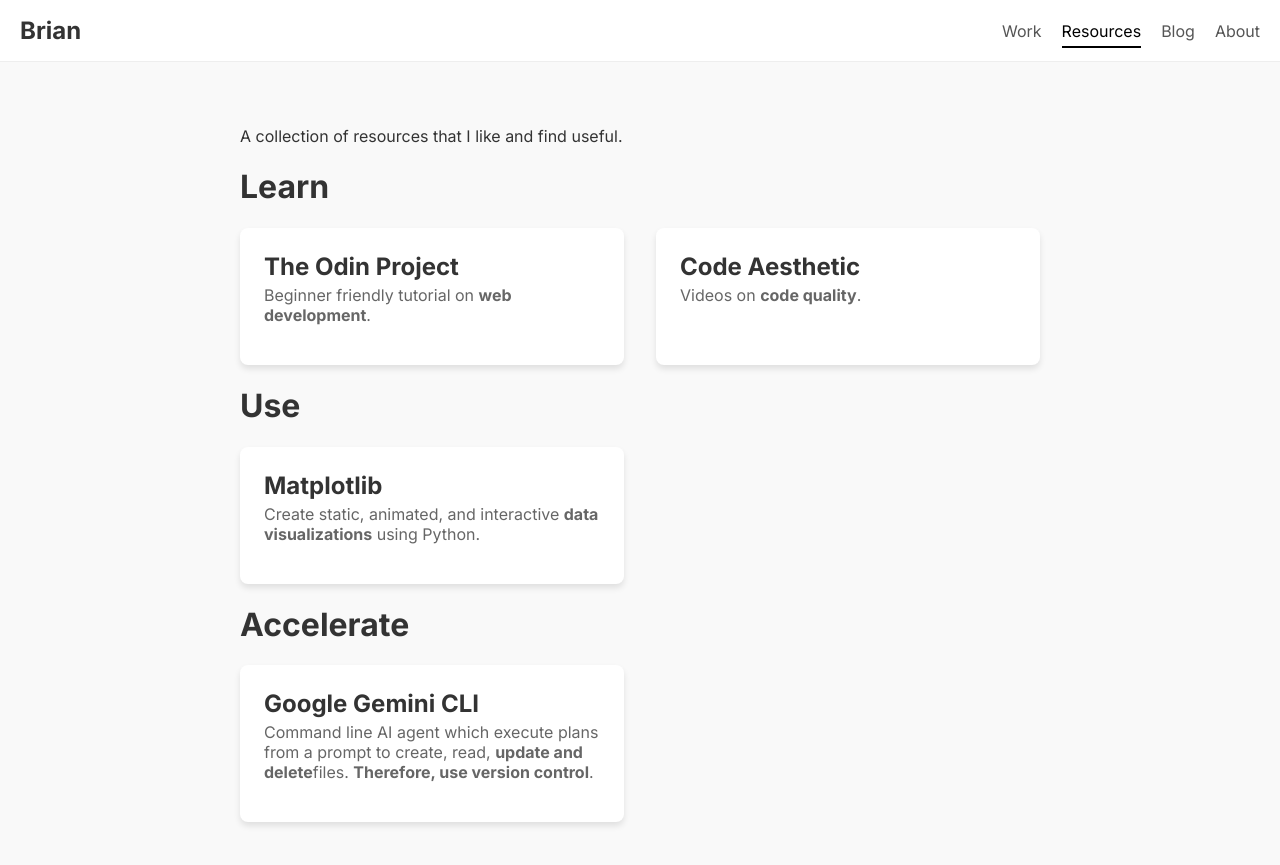
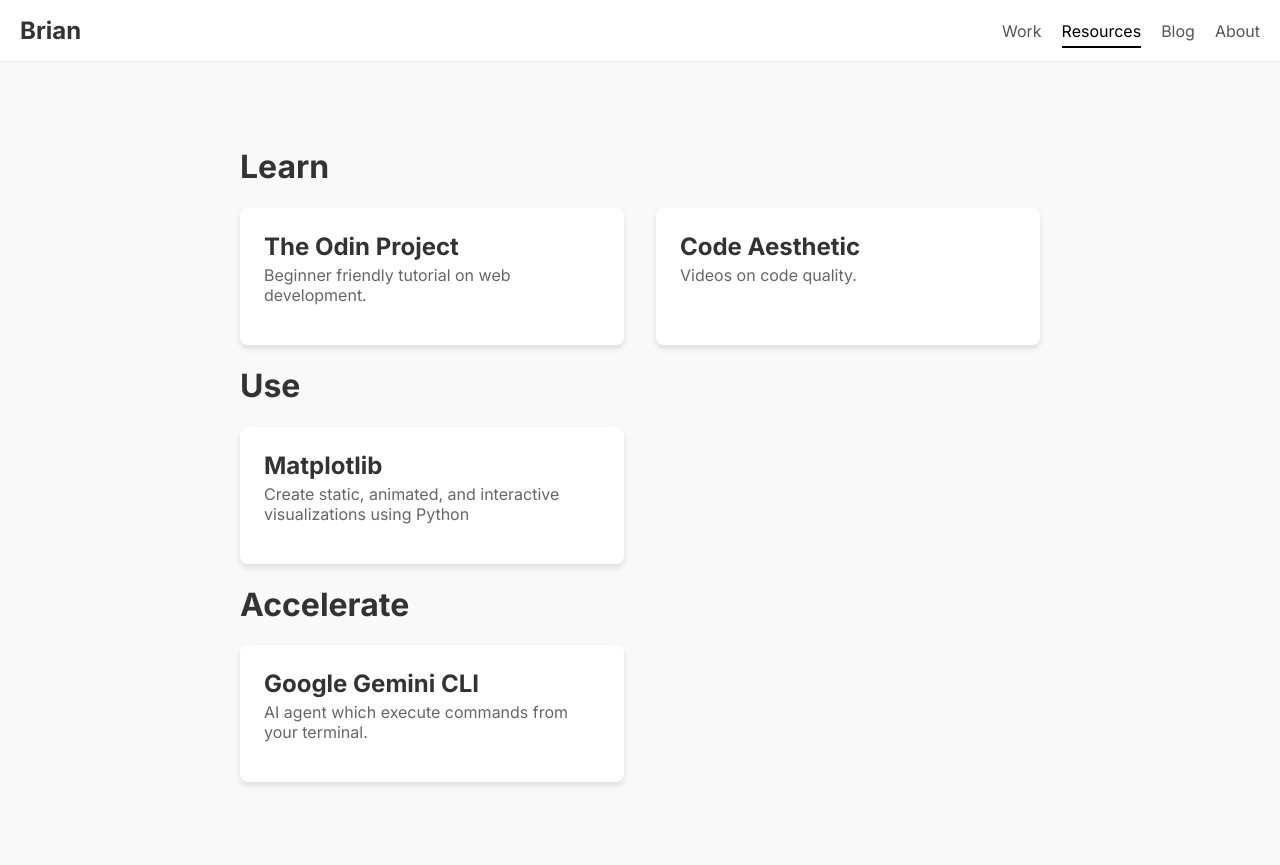
Before and after one commit to kubrian/kubrian.github.io, a Jekyll site: the page built from resources.html, in a window 1280 px wide. Shown: the top 865 px of the page. Built offline with Jekyll 4.4.1, drawn with Linux system fonts in a browser that asks for light colours.

Commit message:
Refactor work and resource tabs - Use card and post templates - Place resources into separate data files (learn/use/accelerate)

```diff
--- a/_config.yaml
+++ b/_config.yaml
@@ -1,8 +1,6 @@
 collections:
-  - works
-  - learn
-  - use
-  - accelerate
+  works:
+    output: true
 
 defaults:
   - scope:
@@ -13,5 +11,11 @@
       previous_url: "/posts"
   - scope:
       path: ""
+      type: "works"
+    values:
+      layout: "post"
+      previous_url: "/"
+  - scope:
+      path: ""
     values:
       layout: "default"
--- /dev/null
+++ b/_data/accelerate.yaml
@@ -0,0 +1,3 @@
+- title: Google Gemini CLI
+  subtitle: AI agent which execute commands from your terminal.
+  url: https://github.com/google-gemini/gemini-cli
--- /dev/null
+++ b/_data/learn.yaml
@@ -0,0 +1,6 @@
+- title: The Odin Project
+  subtitle: Beginner friendly tutorial on web development.
+  url: https://www.theodinproject.com/
+- title: Code Aesthetic
+  subtitle: Videos on code quality.
+  url: https://www.youtube.com/@CodeAesthetic
--- /dev/null
+++ b/_data/use.yaml
@@ -0,0 +1,3 @@
+- title: Matplotlib
+  subtitle: Create static, animated, and interactive visualizations using Python
+  url: https://matplotlib.org/
--- a/resources.html
+++ b/resources.html
@@ -1,56 +1,13 @@
 ---
 ---
 <div class="resources-content">
-  A collection of resources that I like and find useful.
   <h1>Learn</h1>
-  <div class="card-layout">
-    <div class="card">
-      <div class="card-content">
-        <h2>
-          <a href="https://www.theodinproject.com/">The Odin Project</a>
-        </h2>
-        <p class="card-subtitle">
-          Beginner friendly tutorial on
-          <strong>web development</strong>.</p>
-      </div>
-    </div>
-    <div class="card">
-      <div class="card-content">
-        <h2>
-          <a href="https://www.youtube.com/@CodeAesthetic">Code Aesthetic</a>
-        </h2>
-        <p class="card-subtitle">Videos on
-          <strong>code quality</strong>.</p>
-      </div>
-    </div>
-  </div>
+  {% include cards.html collection=site.data.learn %}
+
   <h1>Use</h1>
-  <div class="card-layout">
-    <div class="card">
-      <div class="card-content">
-        <h2>
-          <a href="https://matplotlib.org/">Matplotlib</a>
-        </h2>
-        <p class="card-subtitle">Create static, animated, and interactive
-          <strong>data visualizations</strong>
-          using Python.
-        </p>
-      </div>
-    </div>
-  </div>
+  {% include cards.html collection=site.data.use %}
+
   <h1>Accelerate</h1>
-  <div class="card-layout">
-    <div class="card">
-      <div class="card-content">
-        <h2>
-          <a href="https://github.com/google-gemini/gemini-cli">Google Gemini CLI</a>
-        </h2>
-        <p class="card-subtitle">Command line AI agent which execute plans from a prompt to
-        create, read,
-          <strong>update and delete</strong>files.
-          <strong>Therefore, use version control</strong>.
-        </p>
-      </div>
-    </div>
-  </div>
+  {% include cards.html collection=site.data.accelerate %}
+
 </div>
```
Also changed, not shown: _works/work-1.md (added, +5 -0 lines), index.html (+1 -18 lines), work/work-1.html (deleted, +0 -39 lines), work/work-2.html (deleted, +0 -39 lines).
